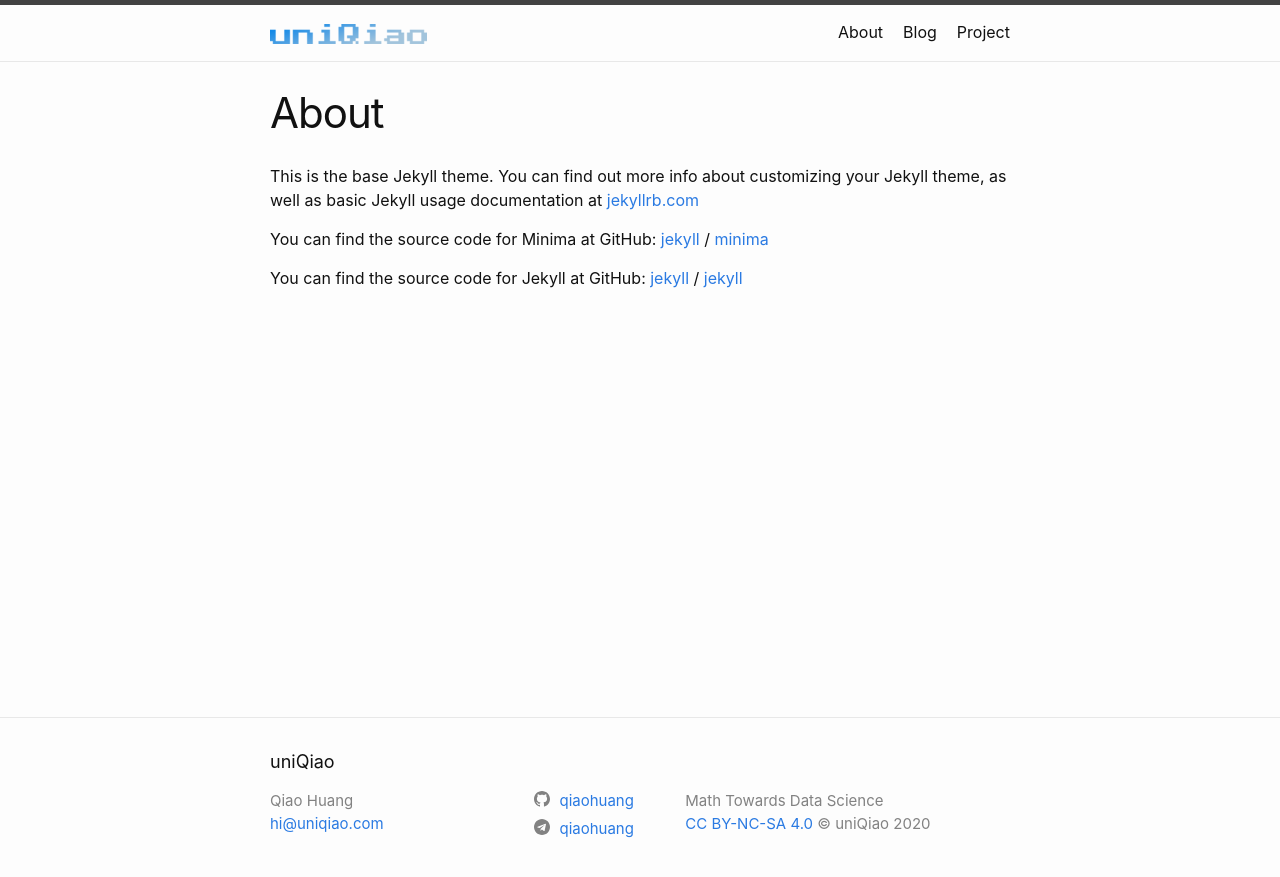
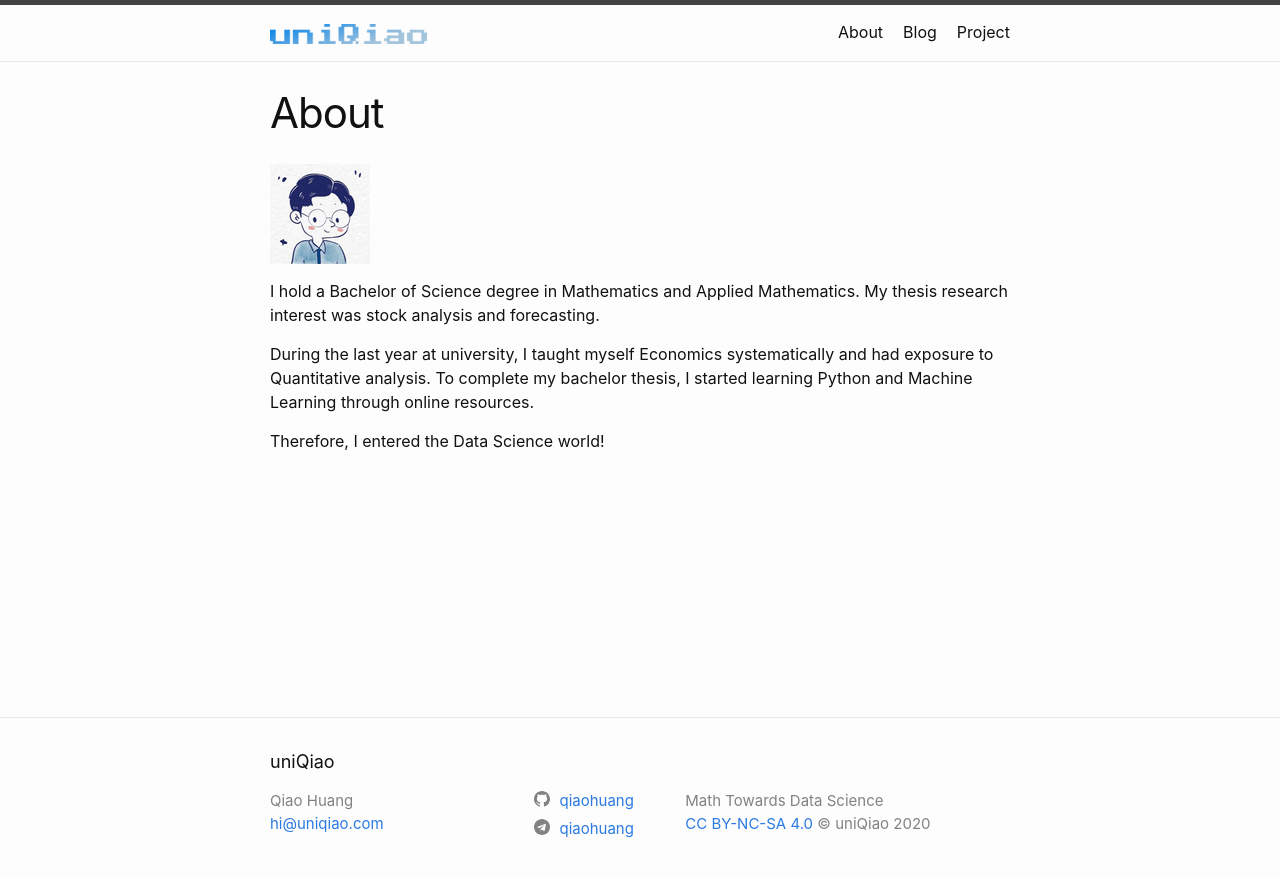
Before and after one commit to qiaohuang/qiaohuang.github.io, a Jekyll site: the page built from about.markdown, in a window 1280 px wide. Shown: the top 877 px of the page. Built offline with Jekyll 4.4.1, drawn with Linux system fonts in a browser that asks for light colours.

Commit message:
Add personal info

```diff
--- a/about.markdown
+++ b/about.markdown
@@ -4,15 +4,13 @@ title: About
 permalink: /about/
 ---
 
-This is the base Jekyll theme. You can find out more info about customizing your Jekyll theme, as well as basic Jekyll usage documentation at [jekyllrb.com](https://jekyllrb.com/)
+![doodle](/images/doodle.png "doodle")
 
-You can find the source code for Minima at GitHub:
-[jekyll][jekyll-organization] /
-[minima](https://github.com/jekyll/minima)
+I hold a Bachelor of Science degree in Mathematics and Applied Mathematics.
+My thesis research interest was stock analysis and forecasting.
 
-You can find the source code for Jekyll at GitHub:
-[jekyll][jekyll-organization] /
-[jekyll](https://github.com/jekyll/jekyll)
+During the last year at university, I taught myself Economics systematically
+and had exposure to Quantitative analysis. To complete my bachelor thesis,
+I started learning Python and Machine Learning through online resources.
 
-
-[jekyll-organization]: https://github.com/jekyll
+Therefore, I entered the Data Science world!
--- a/index.markdown
+++ b/index.markdown
@@ -4,3 +4,9 @@
 
 layout: home
 ---
+Hi there, my name is Qiao Huang.
+
+I have a background in math and an interest in data science. I'm currently working towards
+becoming a full-stack data scientist.
+
+Here's more information [about me](/about.markdown).
```
Also changed, not shown: images/doodle.png (added).
